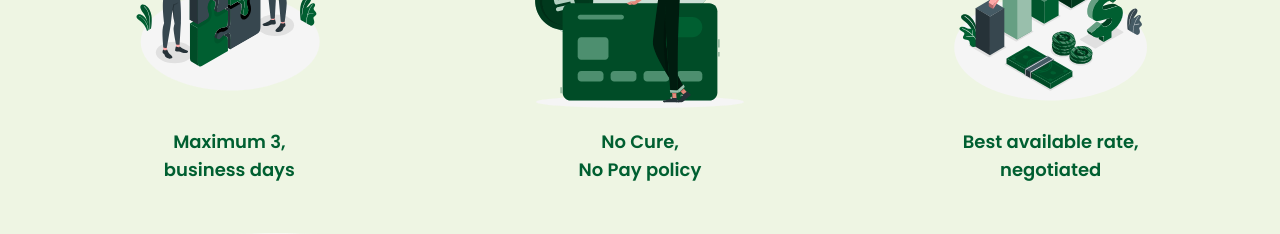
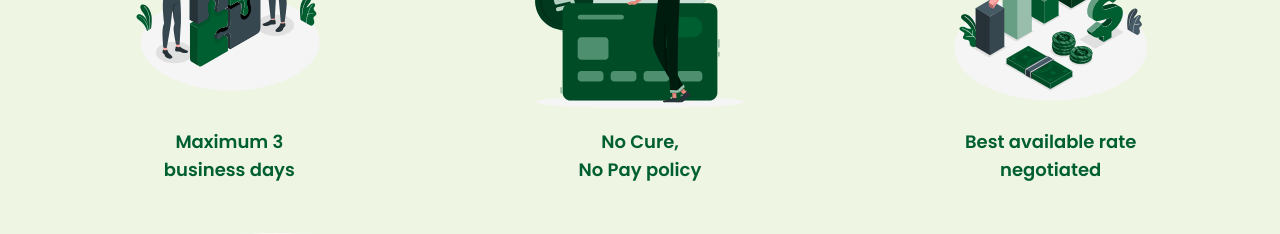
Before and after one commit to SameerRifat/3banksoffer, a Next.js app: page /add-on-service in a window 1280 px wide. Shown: the part 800-1034 px from the top of the page. Built offline with nearby package versions, Linux system fonts and the light colour scheme.

Commit message:
remove commas

```diff
--- a/components/add-on-service/ourGuarantee/OurGuarantee.jsx
+++ b/components/add-on-service/ourGuarantee/OurGuarantee.jsx
@@ -8,7 +8,7 @@ const data = [
     {
         _id: 1,
         iconImage: '/add-on-service/icon1.svg',
-        title: <>Maximum 3, <br /> business days</>,
+        title: <>Maximum 3 <br /> business days</>,
     },
     {
         _id: 2,
@@ -18,7 +18,7 @@ const data = [
     {
         _id: 3,
         iconImage: '/add-on-service/icon3.svg',
-        title: <>Best available rate, <br /> negotiated</>,
+        title: <>Best available rate <br /> negotiated</>,
     },
 ]
 
```
